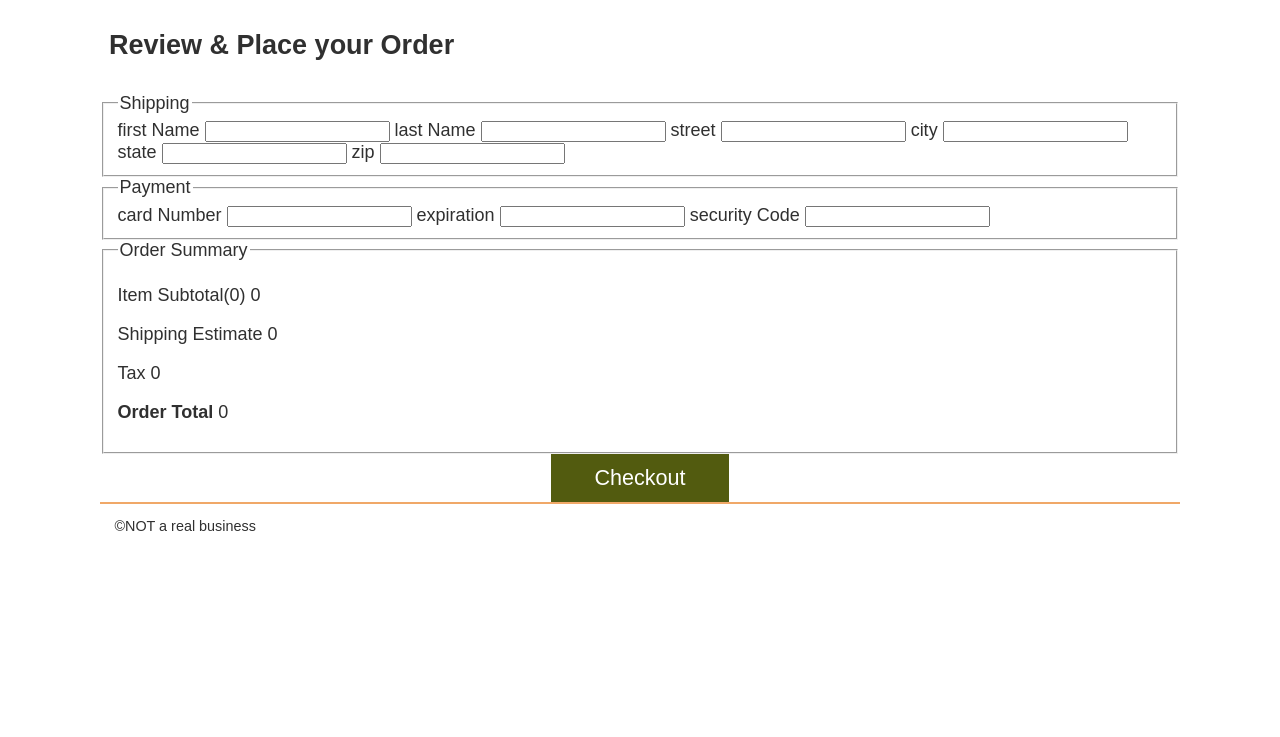
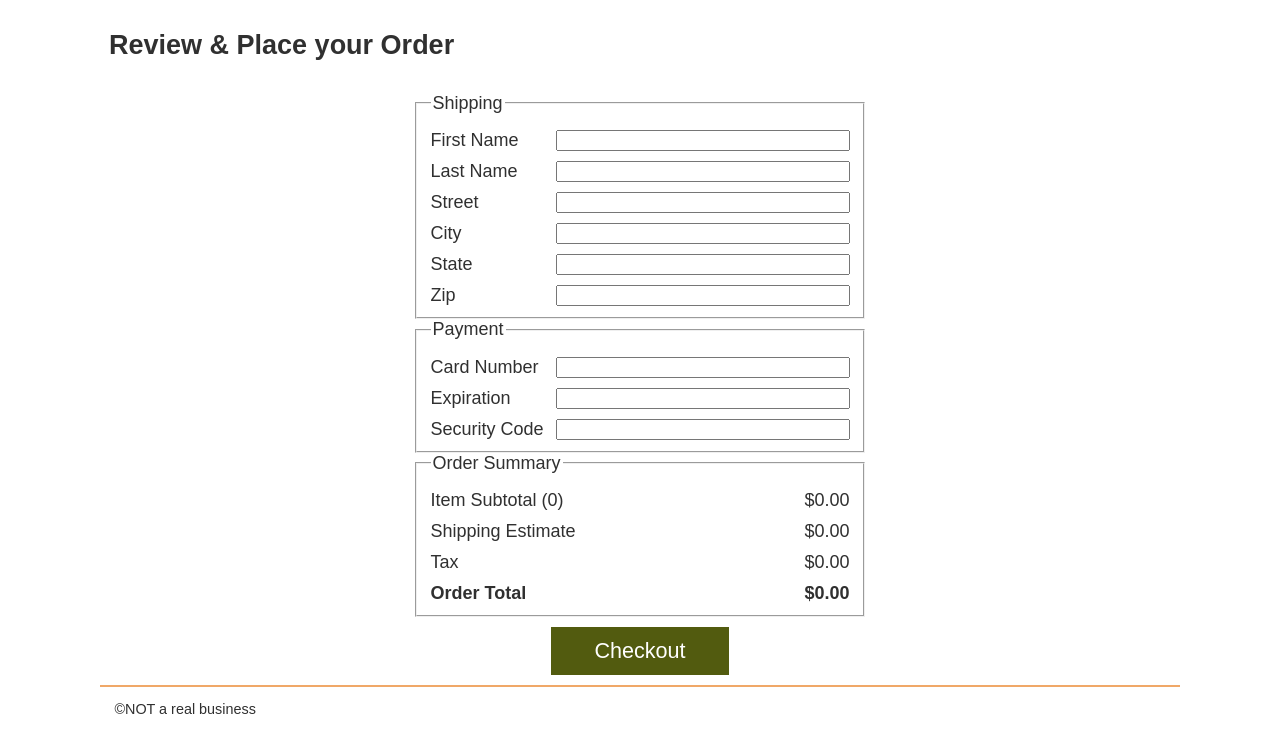
Before and after one commit to mbencomo2/sleep-outside, a website: page src/checkout/index.html in a window 1280 px wide. Shown: the part 63-800 px from the top of the page. Drawn offline with Linux system fonts and the light colour scheme; files whose address does not match are found by name.

Commit message:
finishing assignment

```diff
--- a/src/checkout/index.html
+++ b/src/checkout/index.html
@@ -28,28 +28,23 @@
       <section class="products">
         <h2>Review & Place your Order</h2>
       </section>
-      <form id="checkoutForm" action="">
+      <form id="checkoutForm">
         <fieldset>
           <legend>Shipping</legend>
-          <label for="firstName">first Name <input type="text" name="fName" id="firstName" required></label>
-          <label for="lastName">last Name <input type="text" name="lname" id="lastName" required></label>
-          <label for="street">street <input type="text" name="street" id="street" required></label>
-          <label for="city">city <input type="text" name="city" id="city" required></label>
-          <label for="state">state <input type="text" name="state" id="state" required></label>
-          <label for="zip">zip <input type="text" name="zip" id="zip" required></label>
+          <label for="firstName">First Name <input type="text" name="fname" id="firstName" required></label>
+          <label for="lastName">Last Name <input type="text" name="lname" id="lastName" required></label>
+          <label for="street">Street <input type="text" name="street" id="street" required></label>
+          <label for="city">City <input type="text" name="city" id="city" required></label>
+          <label for="state">State <input type="text" name="state" id="state" required></label>
+          <label for="zip">Zip <input type="text" name="zip" id="zip" required></label>
         </fieldset>
         <fieldset>
           <legend>Payment</legend>
-          <label for="cardNumber">card Number <input type="text" name="cardNumber" id="cardNumber" required></label>
-          <label for="expiration">expiration <input type="text" name="expiration" id="expiration" required></label>
-          <label for="securityCode">security Code <input type="text" name="security" id="securityCode" required></label>
+          <label for="cardNumber">Card Number <input type="text" name="cardNumber" id="cardNumber" required></label>
+          <label for="expiration">Expiration <input type="text" name="expiration" id="expiration" required></label>
+          <label for="securityCode">Security Code <input type="text" name="security" id="securityCode" required></label>
         </fieldset>
-        <fieldset>
-          <legend>Order Summary</legend>
-          <p>Item Subtotal(<span id="totalItems"></span>) <span id="total"></span></p>
-          <p>Shipping Estimate <span id="shippingEstimate"></span></p>
-          <p>Tax <span id="tax"></span></p>
-          <p><strong>Order Total</strong>  <span id="orderTotal"></span></p>
+        <fieldset id="orderSummary">
         </fieldset>
 
         <button id="checkout" class="small" type="submit" name="submit" value="checkout">Checkout</button>
--- a/src/css/style.css
+++ b/src/css/style.css
@@ -36,6 +36,26 @@ header {
 
   background-color: white;
 }
+#checkoutForm {
+  padding-left: 15px;
+  padding-right: 15px;
+}
+fieldset {
+  max-width: 450px;
+  margin: auto;
+  display: flex;
+  flex-wrap: wrap;
+}
+label {
+  width: 100%;
+  margin-top: 10px;
+  display: flex;
+  justify-content: space-between;
+}
+input {
+  width: 70%;
+}
+
 #cart-icon-number {
   display: none;
   height: 20px;
@@ -105,7 +125,7 @@ button {
   padding: 0.5em 2em;
   background-color: var(--secondary-color);
   color: white;
-  margin: auto;
+  margin: 10px auto;
   display: block;
   border: 0;
   font-size: var(--large-font);
--- a/src/js/checkoutProcess.mjs
+++ b/src/js/CheckoutProcess.mjs
@@ -60,12 +60,20 @@ export default class CheckoutProcess {
     this.displayOrderTotals();
   }
   displayOrderTotals() {
+    const formatter = new Intl.NumberFormat("en-US", {
+      style: "currency",
+      currency: "USD",
+    });
+
+    const body = `
+    <legend>Order Summary</legend>
+    <label>Item Subtotal (${this.numOfItems}) <span>${formatter.format(this.itemTotal)}</span></label>
+    <label>Shipping Estimate <span>${formatter.format(this.shipping)}</span></label>
+    <label>Tax <span>${formatter.format(this.tax)}</span></label>
+    <label><strong>Order Total</strong>  <span><strong>${formatter.format(this.orderTotal)}</strong></span></label>`
+
     // once the totals are all calculated display them in the order summary page
-    qs("#totalItems").insertAdjacentHTML("afterBegin", this.numOfItems);
-    qs("#total").insertAdjacentHTML("afterBegin", this.itemTotal);
-    qs("#shippingEstimate").insertAdjacentHTML("afterBegin", this.shipping);
-    qs("#tax").insertAdjacentHTML("afterBegin", this.tax);
-    qs("#orderTotal").insertAdjacentHTML("afterBegin", this.orderTotal);
+    qs("#orderSummary").insertAdjacentHTML("afterBegin", body);
   }
 
 
@@ -74,8 +82,9 @@ export default class CheckoutProcess {
     const JSONForm = formDataToJSON(qs("#checkoutForm"));
     const cart = getLocalStorage("so-cart");
     const items = packageItems(cart);
-
+    const thisDate = new Date();
     let checkoutObj = {
+      orderDate : thisDate,
       ...JSONForm,
       items : items,
       orderTotal : this.orderTotal,
@@ -83,7 +92,12 @@ export default class CheckoutProcess {
       tax: this.tax
     };
     // call the checkout method in our ExternalServices module and send it our data object.
-    console.log(await this.externalServices.checkout(checkoutObj));
+    try {
+      const res = this.externalServices.checkout(checkoutObj);
+      console.log(res);
+    } catch (err) {
+      console.log(err);
+    }
   }
 
 }
--- a/src/js/checkout.js
+++ b/src/js/checkout.js
@@ -1,13 +1,14 @@
-import { loadHeaderFooter, setClick } from "./utils.mjs";
-import checkoutProcess from "./checkoutProcess.mjs";
+import { loadHeaderFooter, setClick, updateCartNumIcon } from "./utils.mjs";
+import checkoutProcess from "./CheckoutProcess.mjs";
 
 const checkout = new checkoutProcess();
 checkout.init();
 pageInit();
 
-setClick("#checkout", checkout.checkout);
+setClick("#checkout", (e) => checkout.checkout());
 
 async function pageInit() {
   await loadHeaderFooter();
+  updateCartNumIcon();
   checkout.calculateOrdertotal();
 }
```
